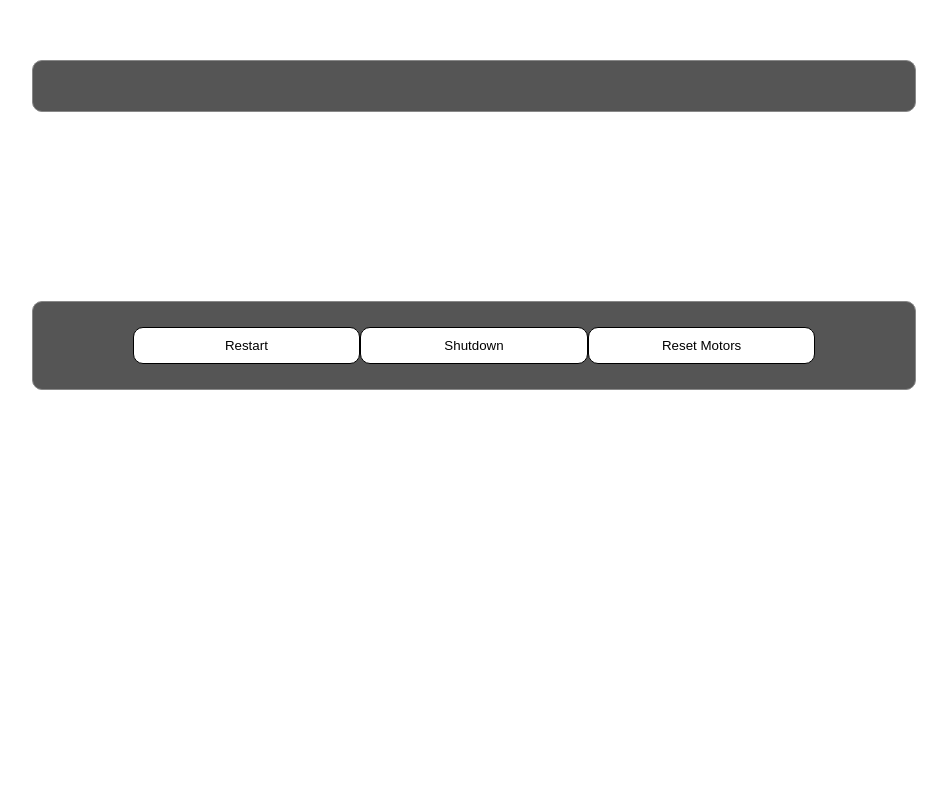
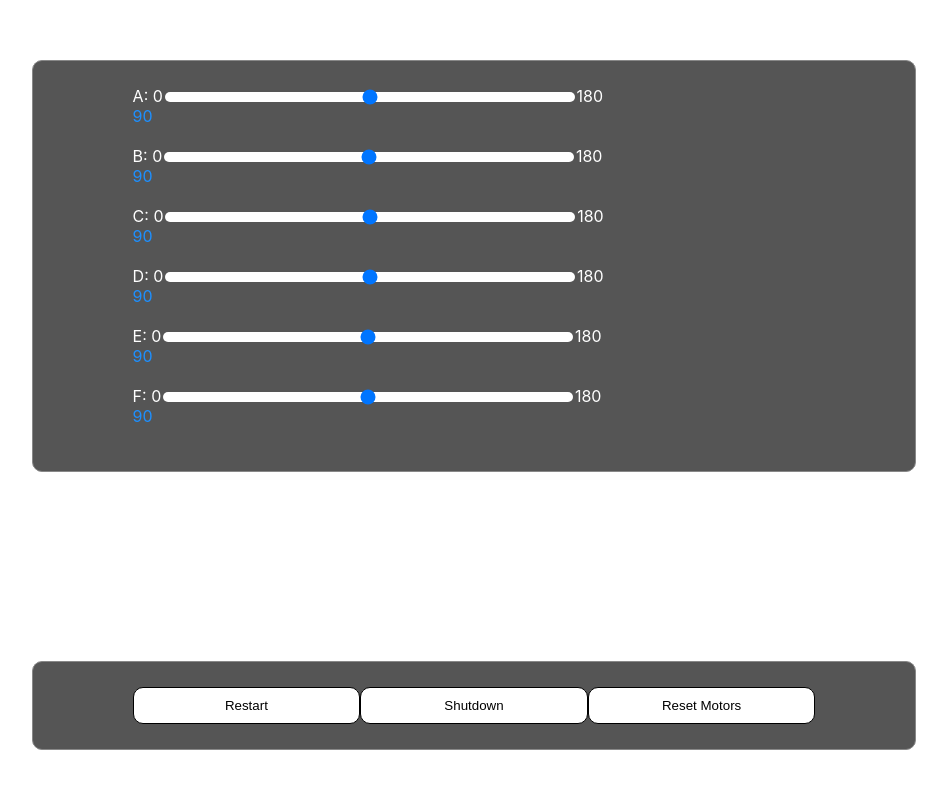
Before and after one commit to Atli-A/RobotWebControl, a plain HTML site: page index.html in a window 1280 px wide. Shown: the part 130-918 px from the top of the page, without its empty margins (166-1113 px from the left). Before the commit the page ends 800 px from the top, so only its background shows below. Drawn offline with Linux system fonts and the light colour scheme.

Commit message:
fixed script name bug

```diff
--- a/index.html
+++ b/index.html
@@ -21,7 +21,7 @@
 
         <button id="shutdownButton" type="button">Shutdown</button>
         <button id="resetMotorsButton" type="button">Reset Motors</button>
-        <script src="customJs1.js"></script>
+        <script src="script.js"></script>
     </div>
 
 </body>
```
Also changed, not shown: 1 other file.
